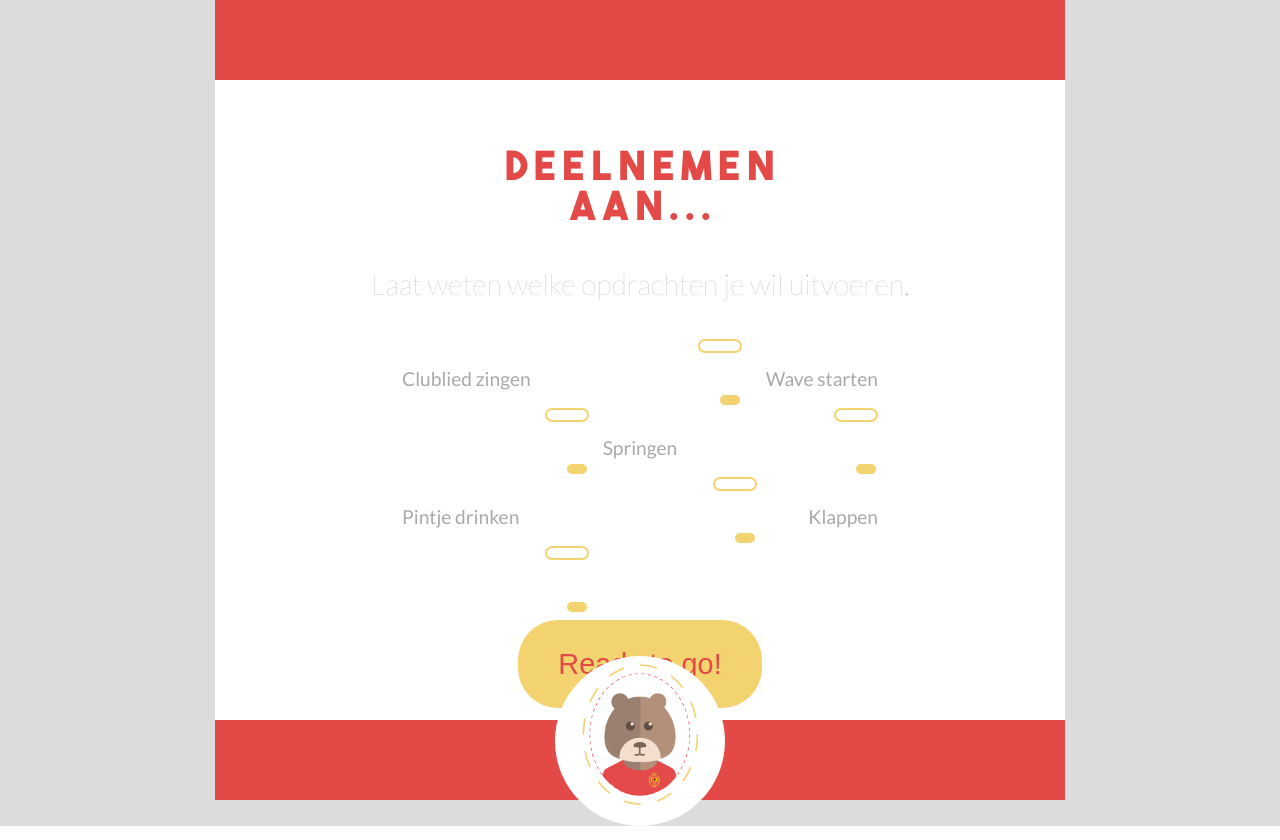
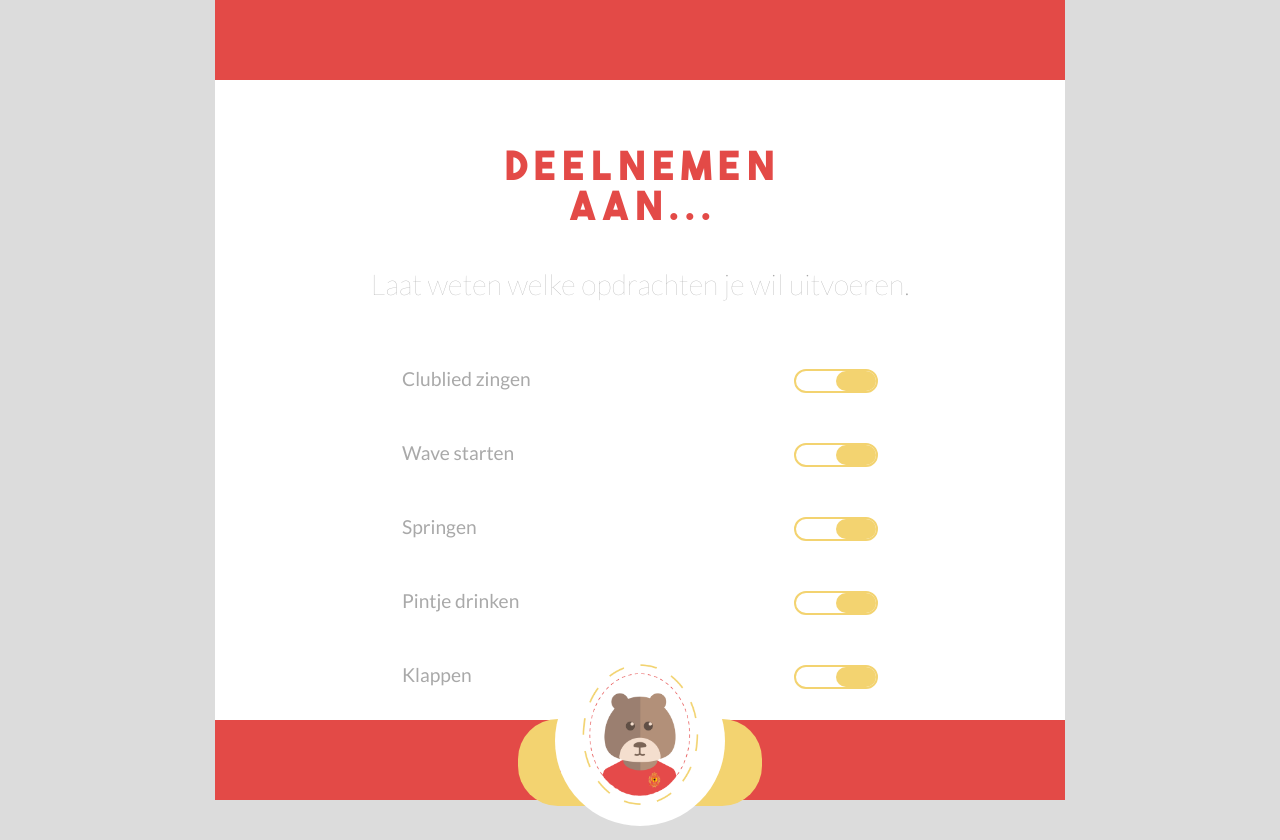
Before and after one commit to r0615219/superfan, a PHP site: page /voorkeuren.php in a window 1280 px wide. Run offline with PHP 8.4, Linux system fonts and the light colour scheme.

Commit message:
no message

```diff
--- a/css/style.css
+++ b/css/style.css
@@ -475,6 +475,25 @@ input[type=checkbox] {
 
 @media screen and (min-width: 760px) {
 
+    .voorkeuren .checkboxSlide {
+
+        margin-left: 50%;
+        margin-top: 50px;
+        width: 80px;
+        height: 20px;
+    }
+
+    .voorkeuren .checkboxSlide label {
+
+        margin-top: -73px;
+        width:40px;
+        height: 20px;
+    }
+
+    .checkboxSlide input[type=checkbox]:checked + label {
+        left: 40px;
+    }
+
     .voorkeuren #checkboxSlide {
 
         margin-left: 50%;
@@ -482,10 +501,12 @@ input[type=checkbox] {
 
     .submitBtns  {
 
-        margin-top: 80px;
+        margin-top: 50px;
         font-size: 1.2em;
 
     }
+
+
 
 
 
```
